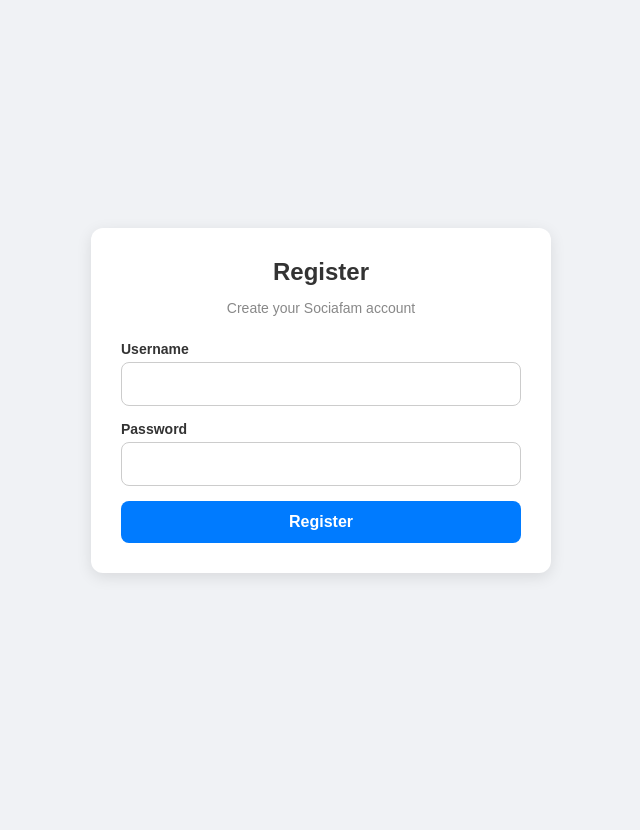
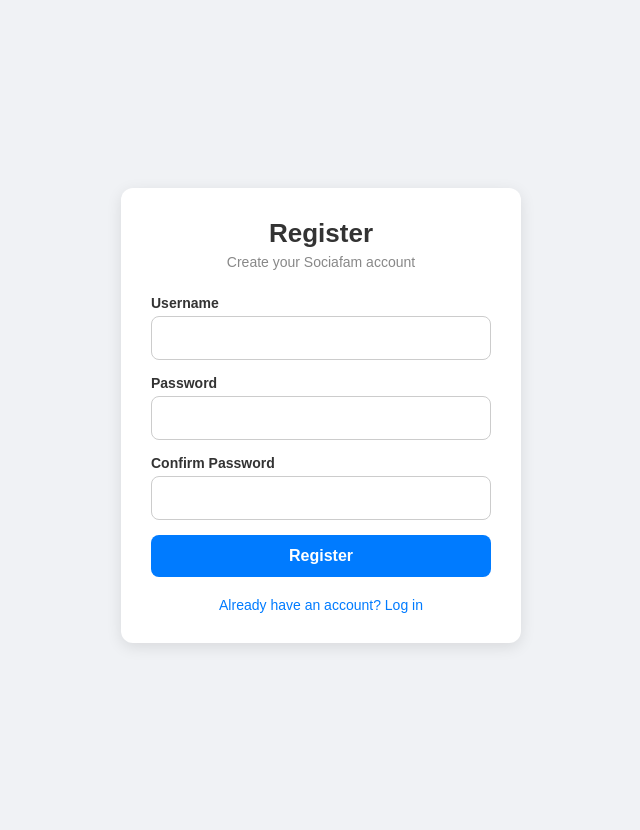
Before and after one commit to Hencheng2/fin, a Django app: template templates/register.html in a window 1280 px wide. Shown: the whole page, without its empty margins (319-959 px from the left). Before the commit the page ends 577 px from the top, so only its background shows below. Run offline with Django 3.2, Linux system fonts and the light colour scheme; the template is opened without the code that fills it, so the values that code supplies are empty.

Commit message:
Update register.html

```diff
--- a/templates/register.html
+++ b/templates/register.html
@@ -24,15 +24,18 @@
     justify-content: center;
     align-items: center;
     min-height: 100vh;
+    padding: 15px;
 }
 
 .container {
-            width: 90%;
+    width: 100%;
     max-width: 400px;
     background-color: var(--card-color);
     padding: 30px;
     border-radius: var(--border-radius);
     box-shadow: 0 4px 15px rgba(0,0,0,0.1);
+    box-sizing: border-box;
+    position: relative;
 }
 
 .header {
@@ -41,7 +44,7 @@
 }
 
 .header h1 {
-            font-size: 24px;
+    font-size: 26px;
     margin: 0;
     color: var(--text-color);
 }
@@ -49,6 +52,7 @@
 .header p {
     font-size: 14px;
     color: #888;
+    margin-top: 5px;
 }
 
 .form-group {
@@ -70,6 +74,7 @@
     border-radius: var(--medium-radius);
     box-sizing: border-box;
     font-size: 16px;
+    transition: border-color 0.3s;
 }
 
 .form-group input:focus {
@@ -95,10 +100,75 @@
     font-weight: bold;
     cursor: pointer;
     transition: background-color 0.3s ease;
+    position: relative;
 }
 
 .submit-btn:hover {
     background-color: #0056b3;
+}
+
+.loader {
+    border: 3px solid #f3f3f3;
+    border-top: 3px solid var(--primary-blue);
+    border-radius: 50%;
+    width: 20px;
+    height: 20px;
+    animation: spin 1s linear infinite;
+    display: inline-block;
+    vertical-align: middle;
+    margin-left: 10px;
+    display: none;
+}
+
+@keyframes spin {
+    0% { transform: rotate(0deg);}
+    100% { transform: rotate(360deg);}
+}
+
+.message {
+    margin-top: 10px;
+    font-size: 14px;
+    padding: 8px 12px;
+    border-radius: var(--medium-radius);
+    display: none;
+}
+
+.message.error {
+    background-color: #f8d7da;
+    color: #721c24;
+}
+
+.message.success {
+    background-color: #d4edda;
+    color: #155724;
+}
+
+.links {
+    text-align: center;
+    margin-top: 20px;
+    font-size: 14px;
+}
+
+.links a {
+    color: var(--primary-blue);
+    text-decoration: none;
+    margin: 0 10px;
+    transition: color 0.2s;
+}
+
+.links a:hover {
+    color: #0056b3;
+    text-decoration: underline;
+}
+
+@media (max-width: 480px) {
+    .container { padding: 20px; }
+    .header h1 { font-size: 22px; }
+    .submit-btn { font-size: 15px; padding: 10px; }
+}
+
+@media (min-width: 768px) and (max-width: 1024px) {
+    .container { padding: 25px; }
 }
 </style>
 </head>
@@ -116,10 +186,24 @@
         <div class="form-group">
             <label for="password">Password</label>
             <input type="password" id="password" name="password" required>
-                <span id="password-error" class="error-message">Password must be 6+ characters with at least one number, one alphabet, and one special character.</span>
+            <span id="password-error" class="error-message">
+                Password must be 6+ characters with at least one number, one letter, and one special character.
+            </span>
         </div>
-            <button type="submit" class="submit-btn">Register</button>
+        <div class="form-group">
+            <label for="confirm-password">Confirm Password</label>
+            <input type="password" id="confirm-password" name="confirm-password" required>
+            <span id="confirm-error" class="error-message">Passwords do not match.</span>
+        </div>
+        <button type="submit" class="submit-btn">
+            Register
+            <span class="loader" id="register-loader"></span>
+        </button>
+        <div class="message" id="register-message"></div>
     </form>
+    <div class="links">
+        <a href="{% url 'login' %}">Already have an account? Log in</a>
+    </div>
 </div>
 
 <script>
@@ -127,7 +211,11 @@
     const form = document.getElementById('registration-form');
     const usernameInput = document.getElementById('username');
     const passwordInput = document.getElementById('password');
+    const confirmInput = document.getElementById('confirm-password');
     const passwordError = document.getElementById('password-error');
+    const confirmError = document.getElementById('confirm-error');
+    const loader = document.getElementById('register-loader');
+    const messageDiv = document.getElementById('register-message');
 
     function validatePassword(password) {
         const regex = /^(?=.*[0-9])(?=.*[a-zA-Z])(?=.*[^a-zA-Z0-9]).{6,}$/;
@@ -136,41 +224,44 @@
 
     form.addEventListener('submit', async (event) => {
         event.preventDefault();
-
         const username = usernameInput.value.trim();
         const password = passwordInput.value.trim();
+        const confirm = confirmInput.value.trim();
 
         passwordError.style.display = 'none';
+        confirmError.style.display = 'none';
+        messageDiv.style.display = 'none';
+        loader.style.display = 'inline-block';
 
-                if (!validatePassword(password)) {
+        if(!validatePassword(password)){
             passwordError.style.display = 'block';
+            loader.style.display = 'none';
             return;
         }
 
-                // Your backend API call to register the user goes here
-                // Note: You must handle the "Henry" and "Dec@2003" credential check on your backend
-                // to prevent user registration with those details.
+        if(password !== confirm){
+            confirmError.style.display = 'block';
+            loader.style.display = 'none';
+            return;
+        }
 
-                // Example fetch:
-                // try {
-                //     const response = await fetch('/api/register', {
-                //         method: 'POST',
-                //         headers: { 'Content-Type': 'application/json' },
-                //         body: JSON.stringify({ username, password })
-                //     });
-                //     const data = await response.json();
-                //
-                //     if (response.ok) {
-                //         // On successful registration, you would receive the unique key from the backend
-                //         const uniqueKey = data.unique_key;
-                //         console.log('Registration successful! Your unique key is:', uniqueKey);
-                //         // Redirect to a success page or log in the user
-                //     } else {
-                //         console.error('Registration failed:', data.message);
-                //     }
-                // } catch (error) {
-                //     console.error('An error occurred during registration:', error);
-                // }
+        try{
+            // Simulated network delay for demo
+            await new Promise(res => setTimeout(res, 1000));
+
+            // Demo success
+            messageDiv.textContent = "Registration successful!";
+            messageDiv.className = "message success";
+            messageDiv.style.display = "block";
+            setTimeout(()=>{ window.location.href='/login'; }, 1000);
+
+        } catch(error){
+            messageDiv.textContent = "An error occurred. Please try again.";
+            messageDiv.className = "message error";
+            messageDiv.style.display = "block";
+        } finally {
+            loader.style.display = 'none';
+        }
     });
 });
 </script>
```
Lines whose indentation alone changed are shown as unchanged.
